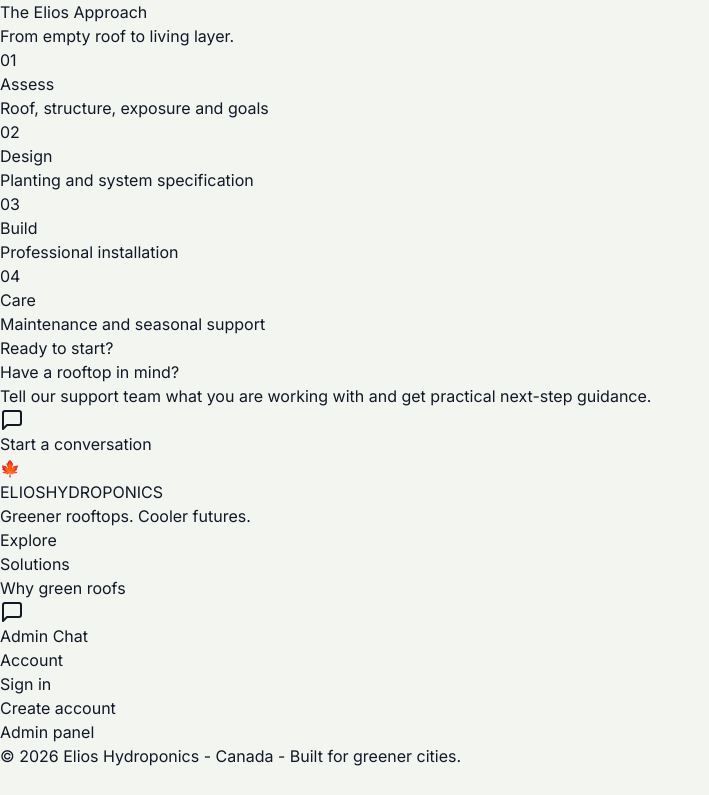
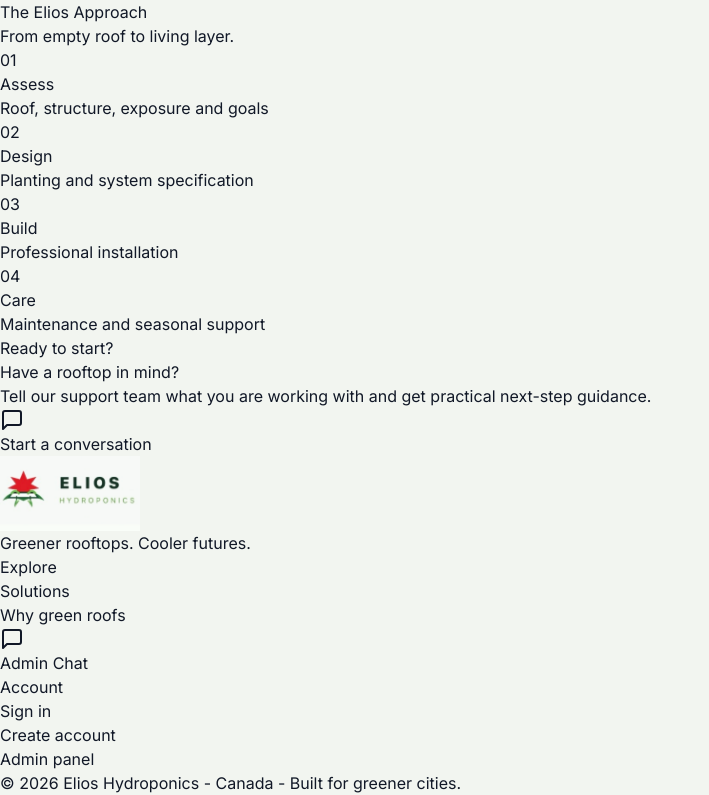
Before and after one commit to DaddyG-commits/Elios-Hydroponics, a Next.js app: page / in a window 1280 px wide. Shown: the part 729-1524 px from the top of the page, without its empty margins (0-709 px from the left). Before the commit the page ends 1497 px from the top, so only its background shows below. Built offline with nearby package versions, Linux system fonts and the light colour scheme.

Commit message:
Replace text logo with image in Footer component
Replaced logo text with an image for better branding.

```diff
--- a/src/components/Footer.tsx
+++ b/src/components/Footer.tsx
@@ -1,4 +1,5 @@
 import Link from 'next/link'
+import Image from 'next/image'
 import { MessageSquare } from 'lucide-react'
 
 export default function Footer() {
@@ -7,13 +8,13 @@ export default function Footer() {
       <div className="max-w-4xl mx-auto space-y-8">
         <div className="grid grid-cols-1 sm:grid-cols-2 gap-8">
           <div className="space-y-3">
-            <div className="flex items-center gap-2">
-              <span className="text-2xl text-red-500">🍁</span>
-              <div>
-                <span className="font-bold text-lg tracking-wider block leading-tight">ELIOS</span>
-                <span className="text-xs text-emerald-300 tracking-widest block">HYDROPONICS</span>
-              </div>
-            </div>
+            <Image
+              src="/logo.png"
+              alt="Elios Hydroponics"
+              width={140}
+              height={40}
+              className="h-10 w-auto object-contain brightness-0 invert"
+            />
             <p className="text-sm text-emerald-200">Greener rooftops. Cooler futures.</p>
           </div>
 
```
